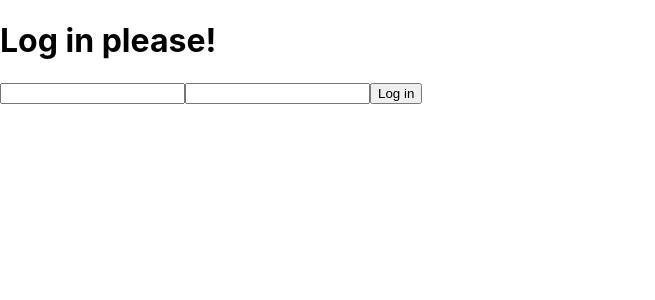
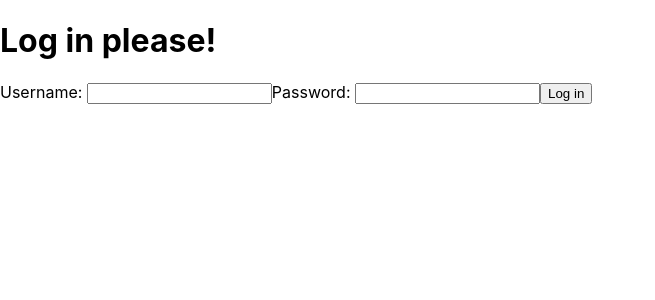
Before and after one commit to lawsonhung/Perfect-Desserts-Frontend, a React (Create React App) app: page /login in a window 1280 px wide. Shown: the top 300 px of the page, without its empty margins (0-655 px from the left). Built offline with nearby package versions, Linux system fonts and the light colour scheme.

Commit message:
Added labels for username and password

```diff
--- a/src/LoginPage.js
+++ b/src/LoginPage.js
@@ -40,7 +40,9 @@ export default class LoginPage extends Component {
         {/* {<button>Switch to Signup</button>} */}
         <h1>Log in please!</h1>
         <form onSubmit={this.handleSubmit}>
+          <label for="username">Username: </label>
           <input onChange={this.handleChange} value={this.state.username} type="text" name="username" />
+          <label for="password">Password: </label>
           <input onChange={this.handleChange} value={this.state.password} type="password" name="password" />
           <input type="submit" value="Log in" />
         </form>
```
